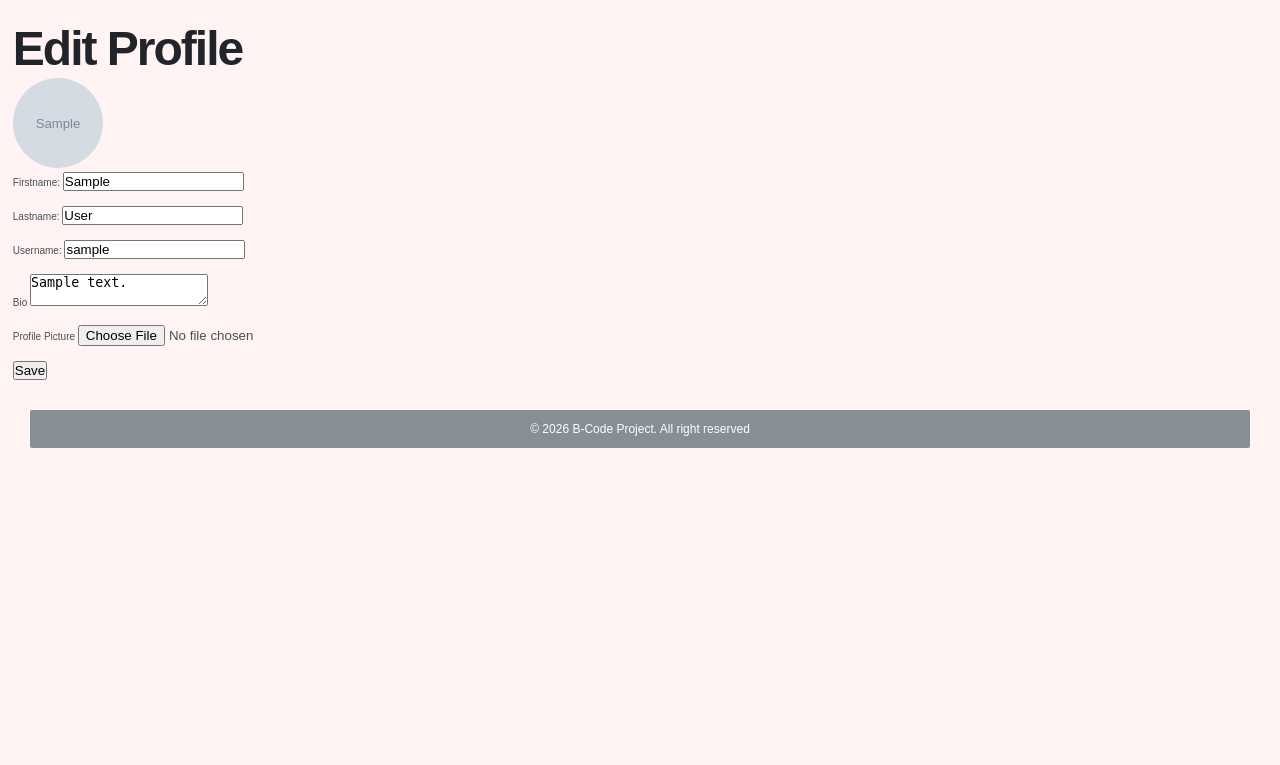
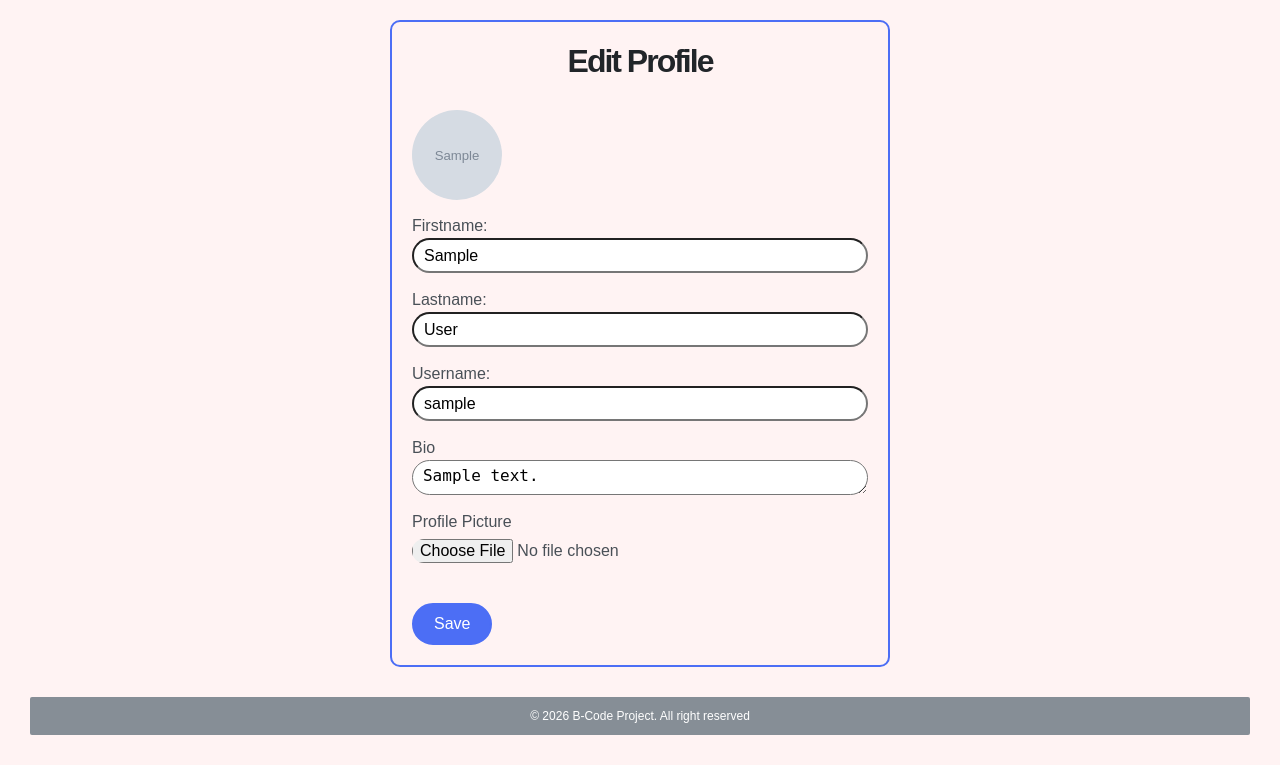
Before and after one commit to meribehenry/B-Social-, a Flask app: page /profile/edit/1 in a window 1280 px wide. Shown: the part 80-845 px from the top of the page. Before the commit the page ends 528 px from the top, so only its background shows below. Run offline with Flask 3, Linux system fonts and the light colour scheme; a user stored in the database is signed in; tables that the repository leaves empty hold one stand-in row (values such as "Sample post"); grey boxes marked "Sample" are stand-in pictures; some libraries are stand-ins or nearby versions.

Commit message:
Create the edit profile ui and others too

```diff
--- a/app/__init__.py
+++ b/app/__init__.py
@@ -34,4 +34,7 @@ def create_app(Config="config.Config"):
     from app.profile.routes import profile
     app.register_blueprint(profile, url_prefix="/profile")
 
+    from app.utils.template_filters import timeago_filter
+    app.template_filter('timeago')(timeago_filter)
+
     return app
--- a/app/static/css/profile/style.css
+++ b/app/static/css/profile/style.css
@@ -85,3 +85,26 @@
     height: 11rem;
     border-radius: 48%;
 }
+
+.edit-profile-container {
+    width: 100%;
+    display: grid;
+    justify-items: center;
+    align-items: center;
+}
+
+.edit-profile {
+    border: 2px solid var(--primary-base);
+    padding: 2rem;
+    width: 50rem;
+    border-radius: 10px;
+}
+
+.edit-profile-image-container {
+    margin-bottom: 1rem;
+}
+
+.edit-profile-heading {
+    text-align: center;
+    margin-bottom: 3rem;
+}
--- a/app/templates/macros/post_article.html
+++ b/app/templates/macros/post_article.html
@@ -13,15 +13,9 @@
                 <img class="post-image" src="{{ post.photo_url }}" alt="Photo">
             {% endif %}
 
-
             {{ render_post_reaction.render_post_reaction(post, post_reactions_dict) }}
 
             <div>
-                Clicks: {{post.num_of_clicks}}  <br>
-                Likes: {{post.num_of_likes}}    <br>
-                Comments: {{post.num_of_comments}}  <br>
-                Date: {{ post.date_created.strftime("%Y-%m-%d")}}
-                &nbsp; &nbsp;Time: {{ post.date_created.strftime("%H:%M")}}
                 {% if post.edited %}
                     <br>
                     <small>Edited</small>
--- a/app/templates/profile/edit_profile.html
+++ b/app/templates/profile/edit_profile.html
@@ -1,11 +1,16 @@
 {% extends "base.html" %}
 {% block content %}
-    {% import "macros/form.html" as render_form %}
+    {% import "macros/form.html" as render_auth_field %}
 
-    <h2>Edit Profile</h2>
 
+<link rel="stylesheet" href="{{url_for('static', filename='css/profile/style.css')}}">
+<!----------- USER PROFILE -------------->
+    <section class="edit-profile-container">
+
+        <form class="edit-profile" action="" method="POST" enctype="multipart/form-data">
+            <h4 class="edit-profile-heading">Edit Profile</h4>
             <!-- USER PROFILE PICTURE -->
-    <div>
+            <div class="edit-profile-image-container">
                 {% if current_user.profile.profile_pic_id == "default" %}
                     <img src="{{ url_for('static', filename='profile_pics/default.jpg')}}" alt="Profile Picture" width="90" height="90", style="border-radius: 70cap;">
                 {% else %}
@@ -13,23 +18,22 @@
                 {% endif %}
             </div>
 
-<!-- USER PROFILE -->
-    <section>
-        <form action="" method="POST" enctype="multipart/form-data">
             {{ form.hidden_tag()}}
 
-            {{ render_form.render_field(form.firstname) }}
+            {{render_auth_field.render_auth_field(form.firstname) }}
 
-            {{ render_form.render_field(form.lastname) }}
+            {{render_auth_field.render_auth_field(form.lastname) }}
 
-            {{ render_form.render_field(form.username) }}
+            {{render_auth_field.render_auth_field(form.username) }}
 
-            {{ render_form.render_field(form.bio) }}
+            {{render_auth_field.render_auth_field(form.bio) }}
 
-            {{ render_form.render_field(form.profile_pic) }}
+            <div class="upload-photo">
+                {{ render_auth_field.render_auth_field(form.profile_pic)}}
+            </div>
 
             <div>
-                {{ form.submit() }}
+                {{ form.submit(class="submit-button btn btn-primary") }}
             </div>
         </form>
     </section>
```
Also changed, not shown: app/static/css/post/style.css (+23 -4 lines), app/templates/macros/post_reaction_state.html (+18 -2 lines), app/templates/posts/view_post.html (+5 -2 lines), app/utils/template_filters.py (+5 -6 lines). Lines whose indentation alone changed are shown as unchanged.
